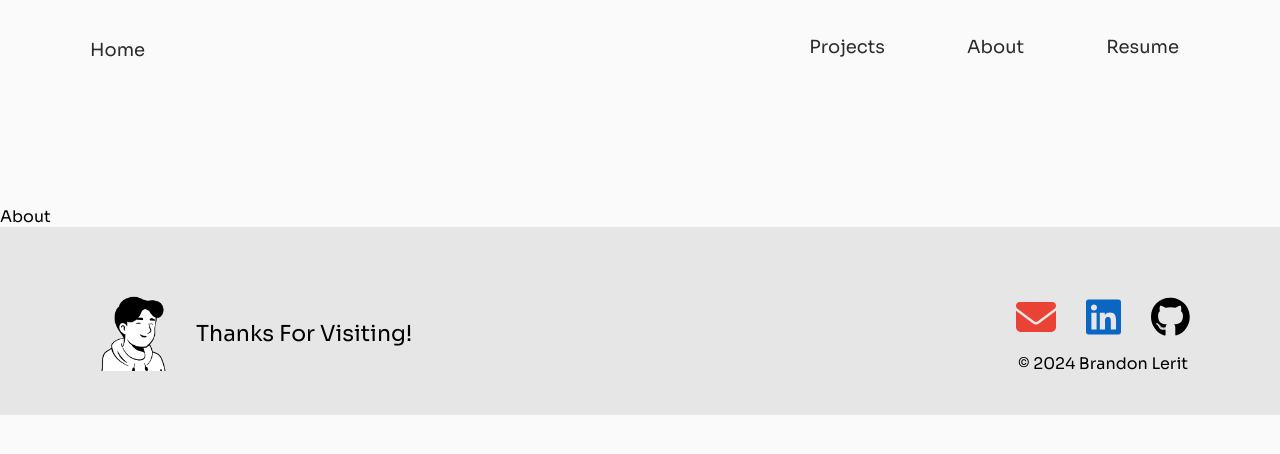
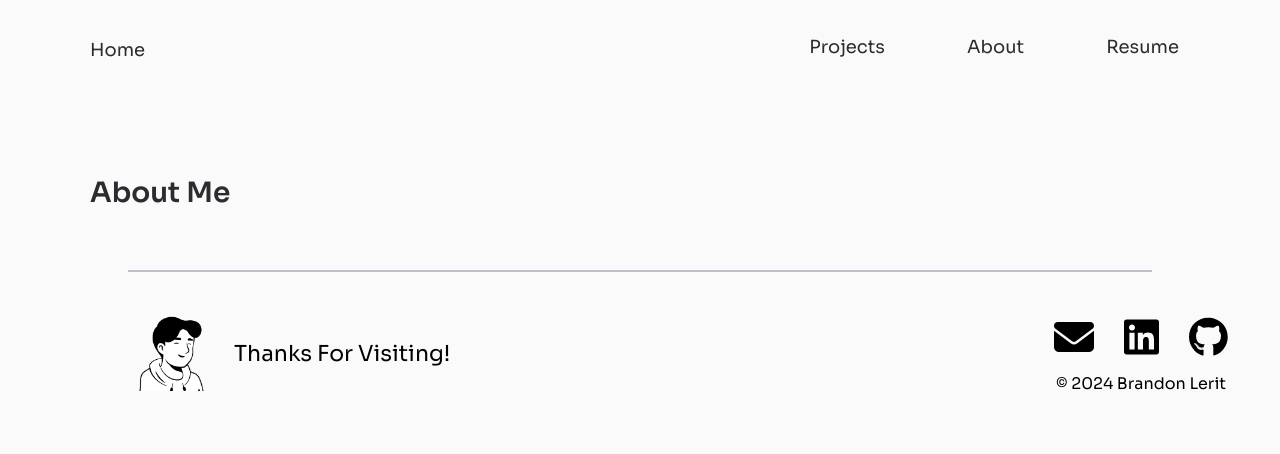
Before and after one commit to brandon-lerit/brandon-lerit.github.io, a React (Create React App) app in the folder project/: page /about in a window 1280 px wide. Shown: the top 454 px of the page. Built offline with nearby package versions, Linux system fonts and the light colour scheme.

Commit message:
Added Fade Ins + Started About Page

```diff
--- a/project/package.json
+++ b/project/package.json
@@ -16,10 +16,12 @@
     "@types/react": "^18.3.3",
     "@types/react-dom": "^18.3.0",
     "devicons-react": "^1.3.0",
+    "framer-motion": "^11.2.10",
     "react": "^18.3.1",
     "react-dom": "^18.3.1",
     "react-router-dom": "^6.23.1",
     "react-scripts": "5.0.1",
+    "react-spring": "^9.7.3",
     "typescript": "^4.9.5",
     "web-vitals": "^2.1.4"
   },
--- a/project/src/components/footer.tsx
+++ b/project/src/components/footer.tsx
@@ -4,10 +4,17 @@ import Avatar from '../images/avatar.png'
 import { FontAwesomeIcon } from '@fortawesome/react-fontawesome'
 import { faEnvelope } from '@fortawesome/free-solid-svg-icons'
 import { faLinkedin, faGithub } from '@fortawesome/free-brands-svg-icons'
+import { motion } from 'framer-motion';
 
 function Footer() {
     return (
-        <div id = "footer">
+        <motion.div
+            id = "footer"
+            initial={{ opacity: 0 }}
+            whileInView={{ opacity: 1 }}
+            transition={{ duration: 2 }}
+            viewport={{ once: true }}
+        >
             <div className="footer-box">
                 <div className="left-footer">
                     <img src = { Avatar } alt = "avatar"></img>
@@ -24,7 +31,7 @@ function Footer() {
                     </div>
                 </div>
             </div>
-        </div>
+        </motion.div>
     );
   }
 
--- a/project/src/components/projects.tsx
+++ b/project/src/components/projects.tsx
@@ -3,16 +3,26 @@ import '../styles/projects.css'
 import Image from '../images/hackathonblur.png'
 import Lagos from '../images/lagos.png'
 import OCaml from '../images/ocamlutopia.png'
-import Recipe from '../images/recipediary.png'
+import ESW from '../images/esw.png'
 import { ReactOriginal, ExpressOriginal, PythonPlain, SqlitePlain, FlaskOriginal, OcamlPlain, FirebaseOriginal, MongodbOriginal } from 'devicons-react';
 import { FontAwesomeIcon } from '@fortawesome/react-fontawesome'
 import { faArrowRight } from '@fortawesome/free-solid-svg-icons'
+import { motion, useAnimation } from 'framer-motion';
 
 function Projects() {
+    const controls = useAnimation();
+
     return (
         <div id = "projects">
-            <h2 className="project-head">Projects</h2>
-            <div className = "proj1">
+            <h2 className="project-head fade-in">Projects</h2>
+            <motion.div
+                className = "proj1"
+                initial={{ y: 50, opacity: 0 }}
+                animate={controls}
+                whileInView={{ y: 0, opacity: 1 }}
+                transition={{duration: 2}}
+                viewport={{ once: true }}
+            >
 
                 <img onClick={() => window.open('https://lagos-volunteers.vercel.app', '_blank')} src = { Lagos } alt = "Lagos Food Bank Image" className="proj-img"></img>
 
@@ -24,9 +34,16 @@ function Projects() {
                     <a href="https://github.com/cornellh4i/lagos-volunteers" target="_blank" className="git-link"><FontAwesomeIcon icon={faArrowRight} className="git-arrow"/> View on Github</a>
                 </div>
 
-            </div>
+            </motion.div>
 
-            <div className = "proj2">
+            <motion.div
+                className = "proj2"
+                initial={{ y: 50, opacity: 0 }}
+                animate={controls}
+                whileInView={{ y: 0, opacity: 1 }}
+                transition={{duration: 2}}
+                viewport={{ once: true }}
+            >
 
                 <img onClick={() => window.open('https://github.com/brandon-lerit/minigame-hub', '_blank')} src = { OCaml } alt = "OCaml Utopia Photo" className="proj-img" ></img>
 
@@ -38,9 +55,16 @@ function Projects() {
                     <a href="https://github.com/brandon-lerit/minigame-hub" target="_blank" className="git-link"><FontAwesomeIcon icon={faArrowRight} className="git-arrow"/> View on Github</a>
                 </div>
 
-            </div>
+            </motion.div>
 
-            <div className = "proj3">
+            <motion.div
+                className = "proj3"
+                initial={{ y: 50, opacity: 0 }}
+                animate={controls}
+                whileInView={{ y: 0, opacity: 1 }}
+                transition={{duration: 2}}
+                viewport={{ once: true }}
+            >
 
                 <img onClick={() => window.open('https://github.com/brandon-lerit/ProductivityApp', '_blank')} src = { Image } alt = "Productivity App Image" className="proj-img"></img>
 
@@ -52,11 +76,18 @@ function Projects() {
                     <a href="https://github.com/brandon-lerit/ProductivityApp" target="_blank" className="git-link"><FontAwesomeIcon icon={faArrowRight} className="git-arrow"/> View on Github</a>
                 </div>
 
-            </div>
+            </motion.div>
 
-            <div className = "proj4">
+            <motion.div
+                className = "proj4"
+                initial={{ y: 50, opacity: 0 }}
+                animate={controls}
+                whileInView={{ y: 0, opacity: 1 }}
+                transition={{duration: 2}}
+                viewport={{ once: true }}
+            >
 
-                <img onClick={() => window.open('https://github.com/ESW-Software-Dev', '_blank')} src = { Recipe } alt = "Recipe Diary Image" className="proj-img"></img>
+                <img onClick={() => window.open('https://github.com/ESW-Software-Dev', '_blank')} src = { ESW } alt = "Food Waste Solutions Image" className="proj-img"></img>
 
                 <div className = "project">
                     <p className="project-origin">Engineers For a Sustainable World, Developer</p>
@@ -66,7 +97,7 @@ function Projects() {
                     <a href="https://github.com/ESW-Software-Dev" target="_blank" className="git-link"><FontAwesomeIcon icon={faArrowRight} className="git-arrow"/> View on Github</a>
                 </div>
 
-            </div>
+            </motion.div>
 
         </div>
     );
--- a/project/src/pages/about.tsx
+++ b/project/src/pages/about.tsx
@@ -7,9 +7,9 @@ function Home() {
     return (
       <>
         < Navbar />
-        <div className = "about">
-          About
-        </div>
+          <div className = "about">
+            <h2 className = "project-head fade-in">About Me</h2>
+          </div>
         < Footer />
       </>
     );
--- a/project/src/pages/home.tsx
+++ b/project/src/pages/home.tsx
@@ -1,4 +1,4 @@
-import React from 'react'
+import React, { useEffect, useRef } from 'react'
 import Navbar from '../components/navbar'
 import '../styles/home.css'
 import { FontAwesomeIcon } from '@fortawesome/react-fontawesome'
@@ -7,13 +7,30 @@ import { faLinkedin, faGithub } from '@fortawesome/free-brands-svg-icons'
 import Avatar from '../images/avatars.png'
 import Projects from '../components/projects'
 import Footer from '../components/footer'
+import { motion, useAnimation } from 'framer-motion';
+import { animated } from 'react-spring';
 
 function Home() {
+    const avatarAnimation = useAnimation();
+
+    const handleAvatarAnimation = async () => {
+        await new Promise(resolve => setTimeout(resolve, 1000));
+        await avatarAnimation.start({
+            y: 0,
+            opacity: 1,
+            transition: { type: 'spring', duration: 2 },
+        });
+    };
+
+    React.useEffect(() => {
+        handleAvatarAnimation();
+    }, []);
+
     return (
       <>
         < Navbar />
         <div className = "home">
-          <div className = "home-text">
+          <div className="home-text fade-in">
             <p className = "intro">
               Hi, I'm Brandon! <FontAwesomeIcon icon={faComputer} className = "title-icon" />
             </p>
@@ -31,13 +48,13 @@ function Home() {
               <a href="https://github.com/brandon-lerit" target="_blank"><FontAwesomeIcon icon={faGithub} className = "github"/></a>
             </div>
           </div>
-          <div className = "home-img">
-            <img className = "avatar" src = { Avatar } alt = "image"></img>
-          </div>
+          <animated.div className="home-img">
+            <motion.img className="avatar" src={Avatar} alt="image" animate={avatarAnimation} initial={{ y: 100, opacity: 0 }}/>
+          </animated.div>
         </div>
-        <a href = '#projects' className = "arrow-link">
+        <a href = '#projects' className = "arrow-link fade-in">
           <FontAwesomeIcon icon={faArrowDown} className = "arrow"/>
-          <p className = "arrow-text">Selected Work</p>
+          <p className = "arrow-text">See Projects</p>
           <FontAwesomeIcon icon={faArrowDown} className = "arrow"/>
         </a>
         < Projects />
--- a/project/src/styles/about.css
+++ b/project/src/styles/about.css
@@ -1,3 +1,6 @@
 .about {
-    margin-top: 106px;
+    margin-top: 75px;
+    margin-left: auto;
+    margin-right: auto;
+    width: 1100px;
 }
--- a/project/src/styles/footer.css
+++ b/project/src/styles/footer.css
@@ -1,15 +1,13 @@
 @import url('https://fonts.googleapis.com/css2?family=Sora:wght@100..800&display=swap');
 
 #footer {
-    /* margin: 50px;
-    border-top: 2px solid #9d9dac; */
-    padding-top: 25px;
+    margin: 10%;
+    margin-top: 50px;
+    margin-bottom: 50px;
+    border-top: 2px solid #bfbfc9;
+    /* padding-top: 25px;
     padding-bottom: 25px;
-    background-color: rgb(230, 230, 230);
-}
-
-#footer * {
-    background-color: rgb(230, 230, 230);
+    background-color: rgb(230, 230, 230); */
 }
 
 .footer-box img {
@@ -54,12 +52,12 @@
 }
 
 .gmail-f {
-    color: #EA4335;
+    color: black;
     font-size: 40px;
 }
 
 .linkedin-f {
-    color: #0A66C2;
+    color: black;
     font-size: 40px;
 }
 
--- a/project/src/styles/home.css
+++ b/project/src/styles/home.css
@@ -1,4 +1,29 @@
 @import url('https://fonts.googleapis.com/css2?family=Sora:wght@100..800&display=swap');
+
+@keyframes fadeIn {
+  from {
+    opacity: 0;
+  }
+  to {
+    opacity: 1;
+  }
+}
+
+.fade-in {
+  opacity: 0;
+  animation: fadeIn 1s ease-in forwards;
+}
+
+.slide-up {
+  opacity: 0;
+  transform: translateY(20px);
+  transition: transform 1s ease-in, opacity 1s ease-in;
+}
+
+.visible {
+  opacity: 1;
+  transform: translateY(0);
+}
 
 * {
     background-color: rgb(250, 250, 250);
--- a/project/src/styles/projects.css
+++ b/project/src/styles/projects.css
@@ -18,18 +18,18 @@
 .proj1, .proj2, .proj3, .proj4, .proj5 {
     display: flex;
     gap: 50px;
-    margin-bottom: 60px;
+    margin-bottom: 100px;
 }
 
 .proj-img {
-    width: 550px;
+    width: 500px;
     border-radius: 10px;
     transition: scale 1s ease;
     box-shadow: 2px 2px 1px rgb(216, 216, 216);
 }
 
 .proj-img:hover {
-    scale: 1.05;
+    scale: .95;
     cursor: pointer;
 }
 
```
Also changed, not shown: project/src/images/esw.png (added), 1 other file (tests, documents, lock files or other folders).
